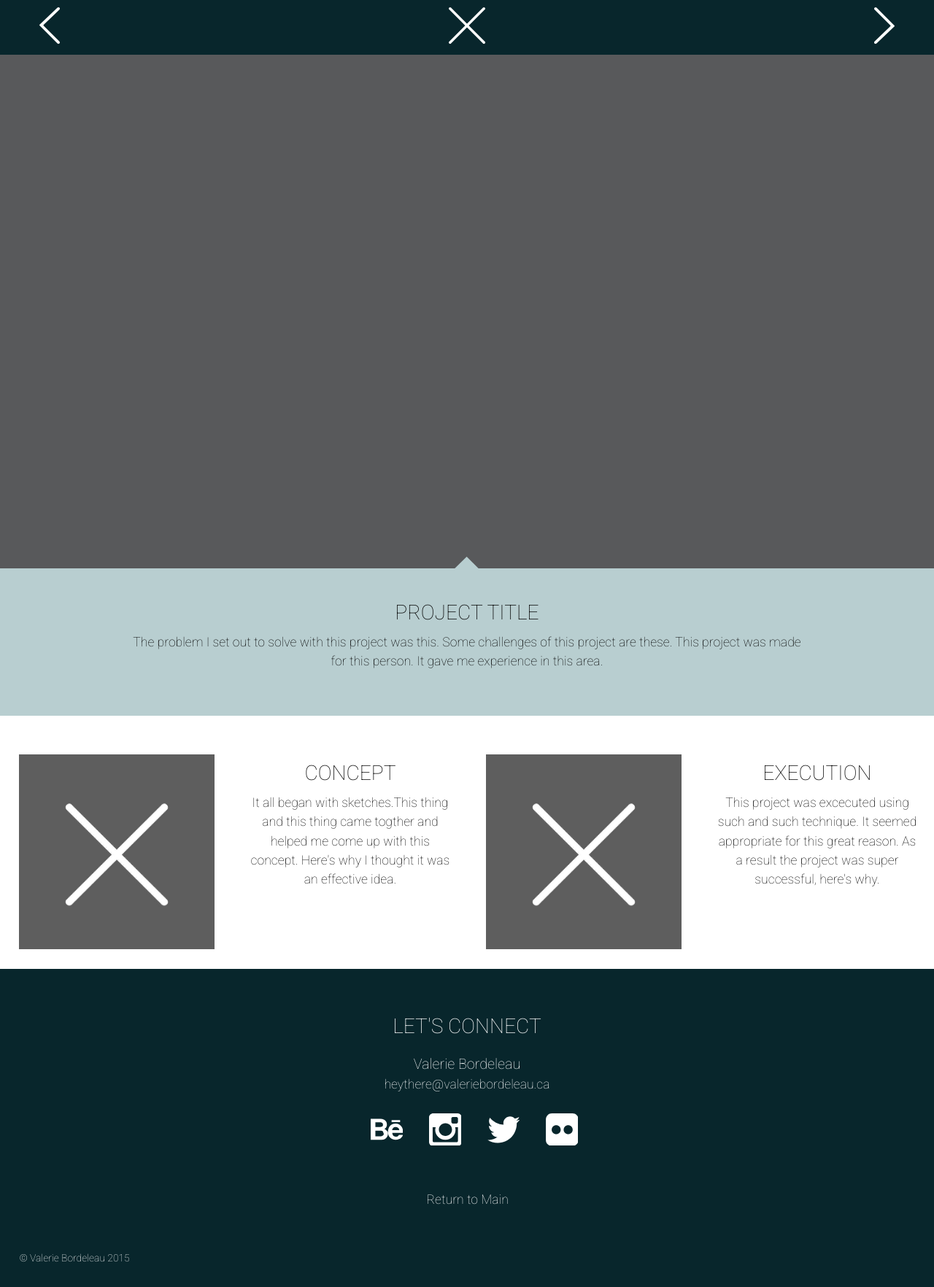
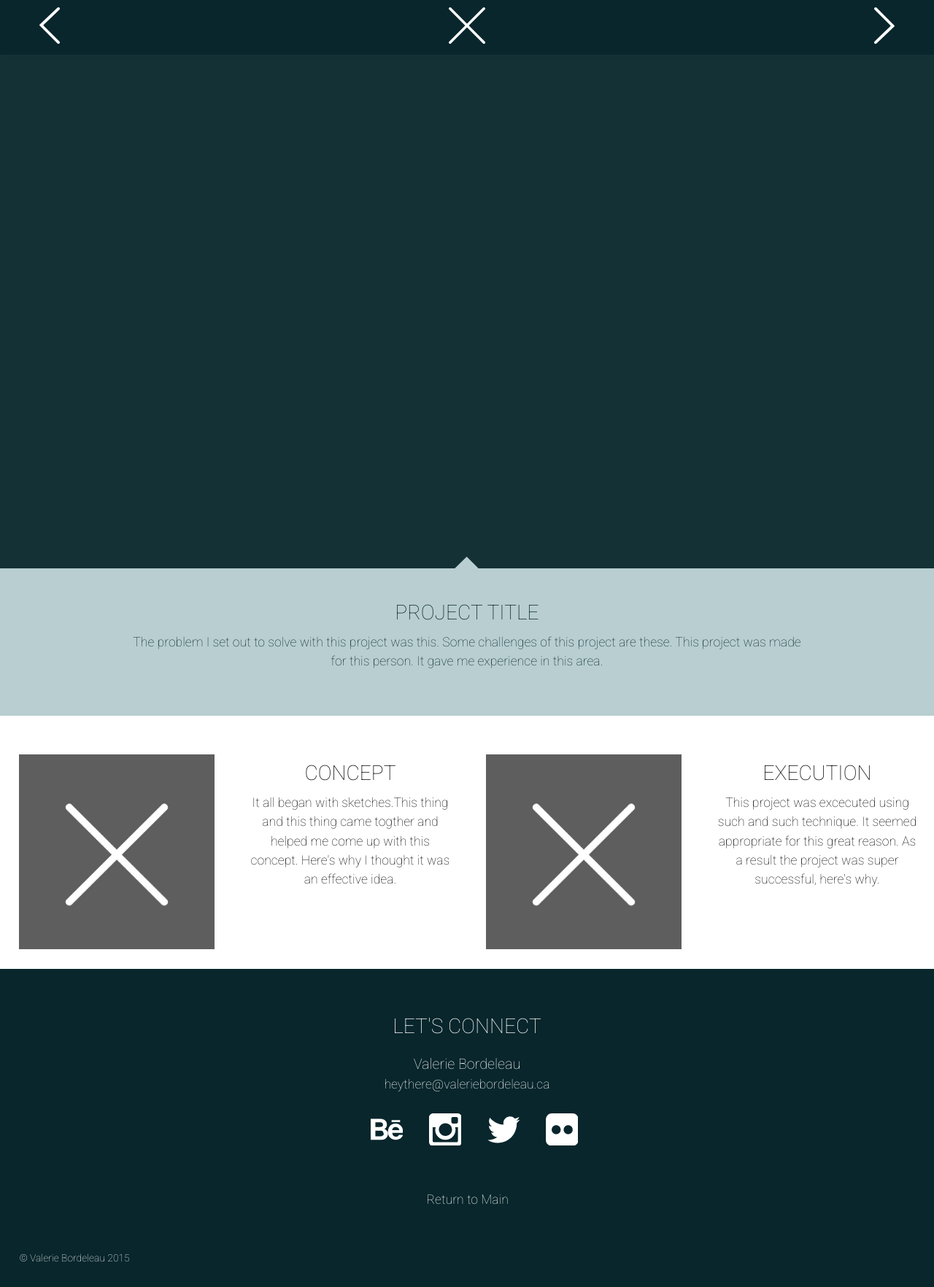
Before and after one commit to valeriebordeleau/portfolio-valerie-bordeleau, a Jekyll site: the page built from project-1.html, in a window 1280 px wide. Shown: the whole page at 73% size. Built offline with Jekyll 4.4.1, drawn with Linux system fonts in a browser that asks for light colours.

Commit message:
colours changed in project page

```diff
--- a/css/general.css
+++ b/css/general.css
@@ -259,7 +259,7 @@ a:focus {
 
 .p-main-img {
     height: 25em;
-    background-color: #58595B;
+    background-color: rgba(8, 38, 44, .95);
     background-image: url(../artwork/notch-h-b.svg);
     background-position: bottom center;
     background-size: 2em;
@@ -273,6 +273,7 @@ a:focus {
 }
 
 .p-overview {
+    color: rgba(8, 38, 44, 1);
     background-color:#B8CED0;
     padding: 2em;
     margin: 0;
```
